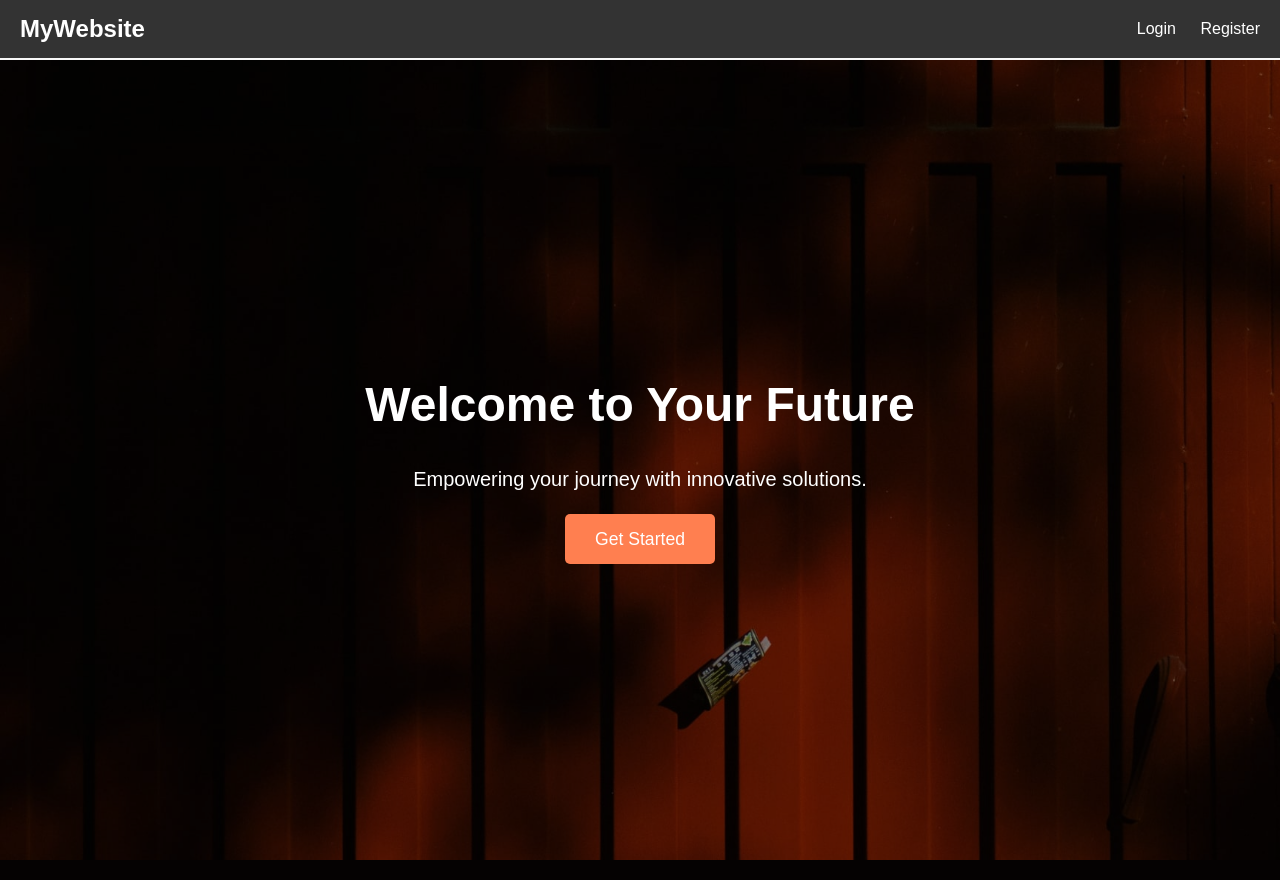
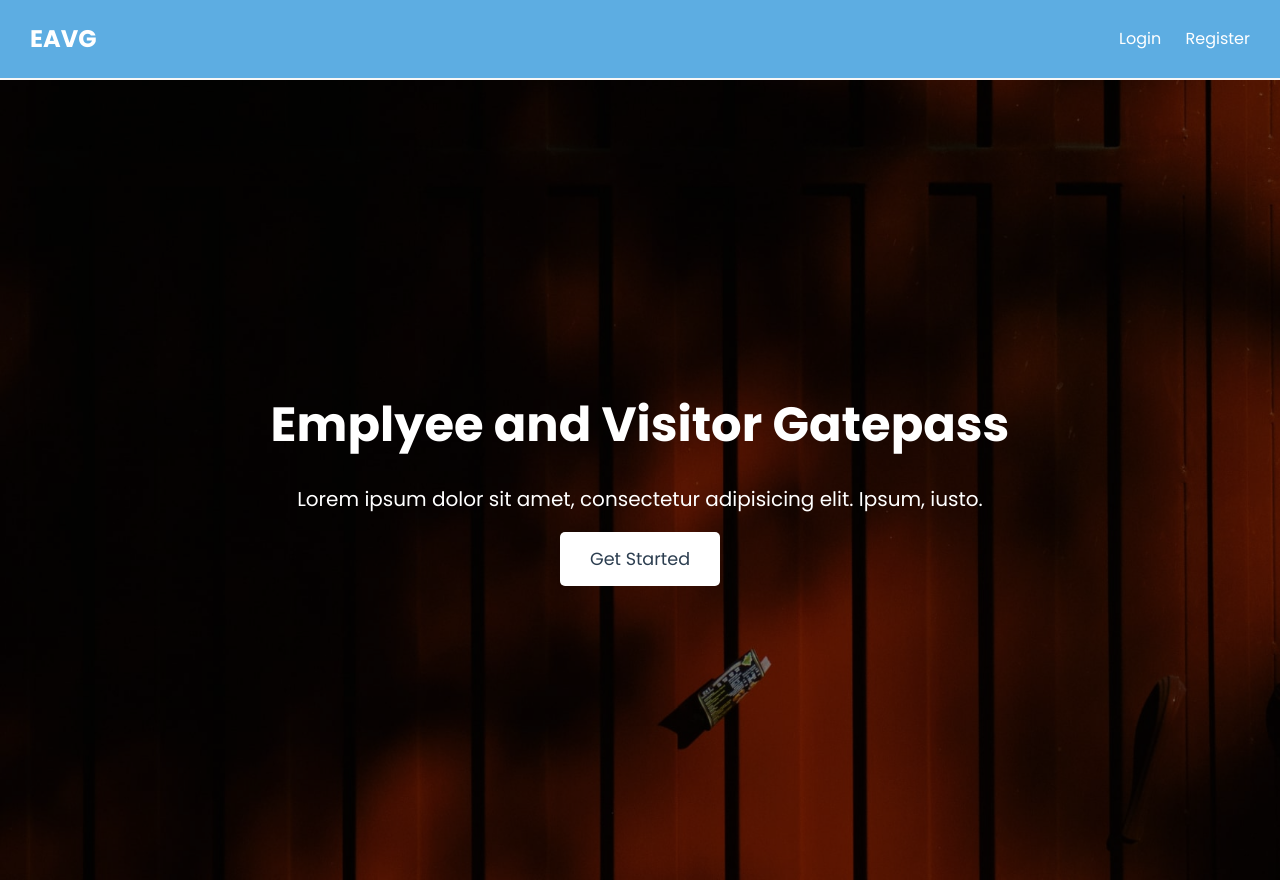
Before and after one commit to miole2001/employee-and-visitor-gatepass, a PHP site: page / in a window 1280 px wide. Run offline with PHP 8.4, Linux system fonts and the light colour scheme.

Commit message:
change color palette

```diff
--- a/css/landing.css
+++ b/css/landing.css
@@ -1,4 +1,5 @@
-/* General Reset */
+@import url("https://fonts.googleapis.com/css2?family=Poppins:wght@400;500;600;700&display=swap");
+
 * {
   margin: 0;
   padding: 0;
@@ -6,15 +7,16 @@
 }
 
 body {
-    font-family: Arial, sans-serif;
+  font-family: "Poppins", sans-serif;
   line-height: 1.6;
-    background-color: #f7f7f7;
+  background-color: #f7f7f7; /* Light gray background for body */
 }
 
 /* Navbar */
 .navbar {
-    background-color: #333;
-    padding: 10px 20px;
+  background-color: #5DADE2; /* Light blue for navbar */
+  color: #FFFFFF;            /* White text */
+  padding: 20px 30px;
   position: fixed;
   width: 100%;
   top: 0;
@@ -44,7 +46,11 @@
 }
 
 .navbar-links a:hover {
-    color: #ff7f50;
+  color: #2C3E50; /* Dark blue on hover */
+}
+
+.navbar-links a:active {
+  background-color: #FFFACD; /* Light yellow on active */
 }
 
 /* Hero Section */
@@ -59,7 +65,7 @@
   color: #fff;
   text-align: center;
   position: relative;
-    margin-top: 60px; /* Adjust for fixed navbar height */
+  margin-top: 80px;
 }
 
 .hero::before {
@@ -89,8 +95,8 @@
 }
 
 .cta-button {
-    background-color: #ff7f50;
-    color: #fff;
+  background-color: #fff;
+  color: #2C3E50; /* Dark blue for call-to-action button */
   padding: 15px 30px;
   text-decoration: none;
   font-size: 1.1rem;
@@ -99,5 +105,5 @@
 }
 
 .cta-button:hover {
-    background-color: #ff6347;
+  background-color: #FFFACD; /* Light yellow on hover */
 }
--- a/index.php
+++ b/index.php
@@ -4,7 +4,7 @@
   <meta charset="UTF-8">
   <meta name="viewport" content="width=device-width, initial-scale=1.0">
   <meta http-equiv="X-UA-Compatible" content="ie=edge">
-  <title>Landing Page</title>
+  <title>EAVG | Landing Page</title>
   <link rel="stylesheet" href="css/landing.css">
 </head>
 <body>
@@ -13,7 +13,7 @@
   <nav class="navbar">
     <div class="navbar-container">
       <div class="navbar-logo">
-        <a href="#">MyWebsite</a>
+        <a href="#">EAVG</a>
       </div>
       <div class="navbar-links">
         <a href="login.php">Login</a>
@@ -25,8 +25,8 @@
   <!-- Hero Section -->
   <section class="hero">
     <div class="hero-content">
-      <h1 class="hero-title">Welcome to Your Future</h1>
-      <p class="hero-subtitle">Empowering your journey with innovative solutions.</p>
+      <h1 class="hero-title">Emplyee and Visitor Gatepass</h1>
+      <p class="hero-subtitle">Lorem ipsum dolor sit amet, consectetur adipisicing elit. Ipsum, iusto.</p>
       <a href="login.php" class="cta-button">Get Started</a>
     </div>
   </section>
--- a/login.php
+++ b/login.php
@@ -3,7 +3,7 @@
 <head>
   <meta charset="utf-8" />
   <meta name="viewport" content="width=device-width, initial-scale=1.0" />
-  <title>Your Title | Login</title>
+  <title>EAVG | Login</title>
   <link rel="stylesheet" href="css/login.css" />
   <!-- Font Awesome CDN link for icons -->
   <link rel="stylesheet" href="https://cdnjs.cloudflare.com/ajax/libs/font-awesome/6.6.0/css/all.min.css" />
--- a/register.php
+++ b/register.php
@@ -3,7 +3,7 @@
 <head>
   <meta charset="utf-8" />
   <meta name="viewport" content="width=device-width, initial-scale=1.0" />
-  <title>Your Title | Register</title>
+  <title>EAVG | Register</title>
   <link rel="stylesheet" href="css/login.css" />
   <!-- Font Awesome CDN link for icons -->
   <link rel="stylesheet" href="https://cdnjs.cloudflare.com/ajax/libs/font-awesome/6.6.0/css/all.min.css" />
```
Also changed, not shown: css/login.css (+10 -10 lines). Lines whose indentation alone changed are shown as unchanged.
